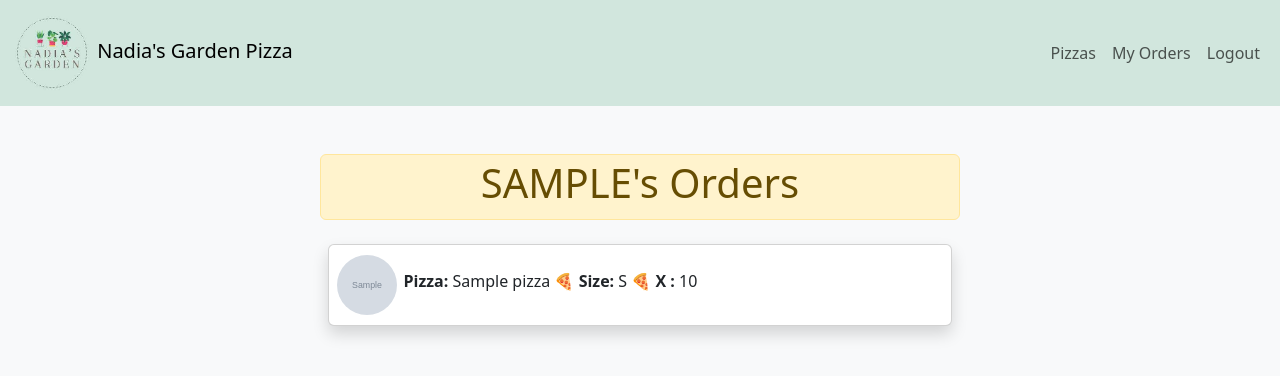
After one commit to Yunus-Emre-Tasci/Pizza_App_Django, a Django app: page /my_orders/ in a window 1280 px wide. The commit adds this page. Shown: the top 376 px of the page. Run offline with Django 4.2, Linux system fonts and the light colour scheme; a user stored in the database is signed in; tables that the repository leaves empty hold one stand-in row (values such as "Sample post"); grey boxes marked "Sample" are stand-in pictures.

Commit message:
update_orders

```diff
--- /dev/null
+++ b/pizzas/templates/pizzas/my_orders.html
@@ -0,0 +1,31 @@
+{% extends 'pizzas/base.html' %}
+
+
+{% block content %}
+<div class="d-flex flex-column justify-content-center mx-auto mt-5 col-md-6">
+    <div class="alert alert-warning text-center p-1">
+        <h1>{{user.username | upper}}'s Orders</h1>
+    </div>
+    {% for order in orders  %}
+    <div class="card m-2 shadow p-2">
+        <div class="row g-0 d-flex justify-content-between">
+            <div class="col-md-1 d-flex align-items-center">
+                <img src="{{order.pizza.image.url}}" style=" border-radius: 50%; width: 60px; height: 60px" alt="...">
+            </div>
+            <div class="col-md-5 d-flex justify-content-start flex-fill">
+                <div class="card-body">
+                    <p class="card-title"><strong>Pizza:</strong> {{order.pizza}} 🍕 <strong>Size:</strong>
+                        {{order.size}} 🍕 <strong>X :</strong> {{order.quantity}} </p>
+                </div>
+            </div>
+            <!-- <div class="col-md-2 d-flex align-items-center rounded">
+                <a href="{% url 'update_orders' order.id %}"> <button class=" btn btn-warning me-2">Update</button></a>
+                <a href="{% url 'delete_orders' order.id %}"><button class=" btn btn-danger me-2">Delete</button></a>
+            </div> -->
+        </div>
+    </div>
+    {% endfor %}
+</div>
+
+
+{% endblock content %}
--- a/pizzas/templates/pizzas/navbar.html
+++ b/pizzas/templates/pizzas/navbar.html
@@ -12,6 +12,7 @@
             <ul class="navbar-nav ms-auto">
                 <li class="nav-item"><a class="nav-link" href="{% url 'pizzas' %}">Pizzas</a></li>
                 {% if user.is_authenticated %}
+                  <li class="nav-item"><a class="nav-link" href="{% url 'my_orders' %}">My Orders</a></li>
                   <li class="nav-item"><a class="nav-link" href="{% url 'user_logout' %}">Logout</a></li>
                   {% else %}
                   <li class="nav-item"><a class="nav-link" href="{% url 'register' %}">Register</a></li>
--- a/pizzas/urls.py
+++ b/pizzas/urls.py
@@ -1,8 +1,10 @@
 from django.urls import path
-from .views import home,pizzas,order_view
+from .views import home,pizzas,order_view,my_orders,update_order_view
 
 urlpatterns = [
     path("",home,name="home"),
     path("pizzas/",pizzas,name="pizzas"),
     path("pizzas/<int:id>/",order_view,name="order"),
+    path("update_orders_view/<int:id>/",update_order_view,name="update_orders"),
+    path("my_orders/",my_orders,name="my_orders"),
 ]
--- a/pizzas/views.py
+++ b/pizzas/views.py
@@ -1,5 +1,5 @@
 from django.shortcuts import render,redirect
-from .models import Pizza
+from .models import Pizza,Order
 from .forms import PizzaForm
 
 # Create your views here.
@@ -35,4 +35,21 @@ def order_view(request,id):
     return render(request,"pizzas/order.html",context)
 
 def my_orders(request):
-    return render(request,"pizzas/my_orders.html")
+    orders=Order.objects.filter(user=request.user)
+
+    context={
+        "orders":orders,
+    }
+
+    return render(request,"pizzas/my_orders.html",context)
+
+def update_order_view(request,id):
+    order=Order.objects.get(id=id)
+    pizza=Pizza.objects.get(id=order.pizza.id)
+
+    context={
+        "order":order,
+        "pizza":pizza
+    }
+
+    return render(request,"pizzas/update_order.html",context)
```
Also changed, not shown: pizzas/templates/pizzas/update_order.html (added, +33 -0 lines).
